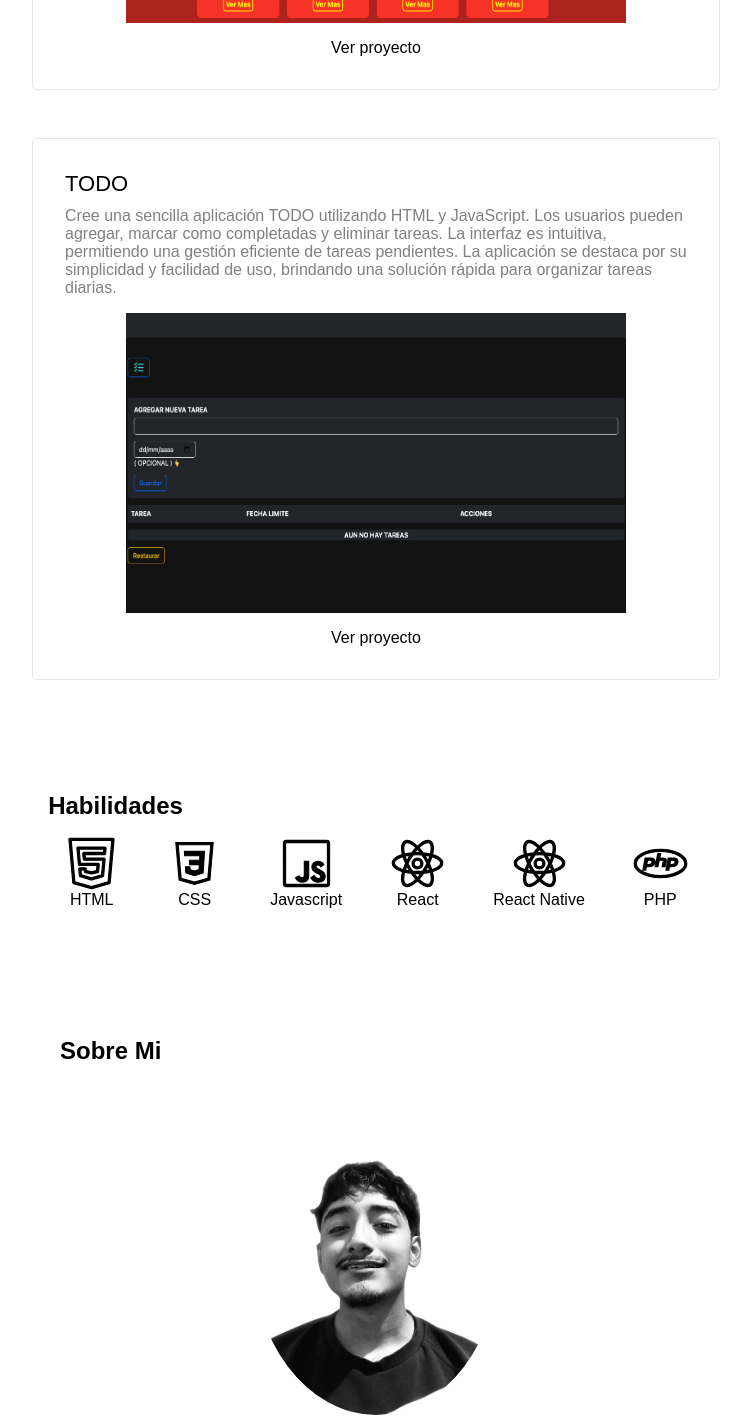
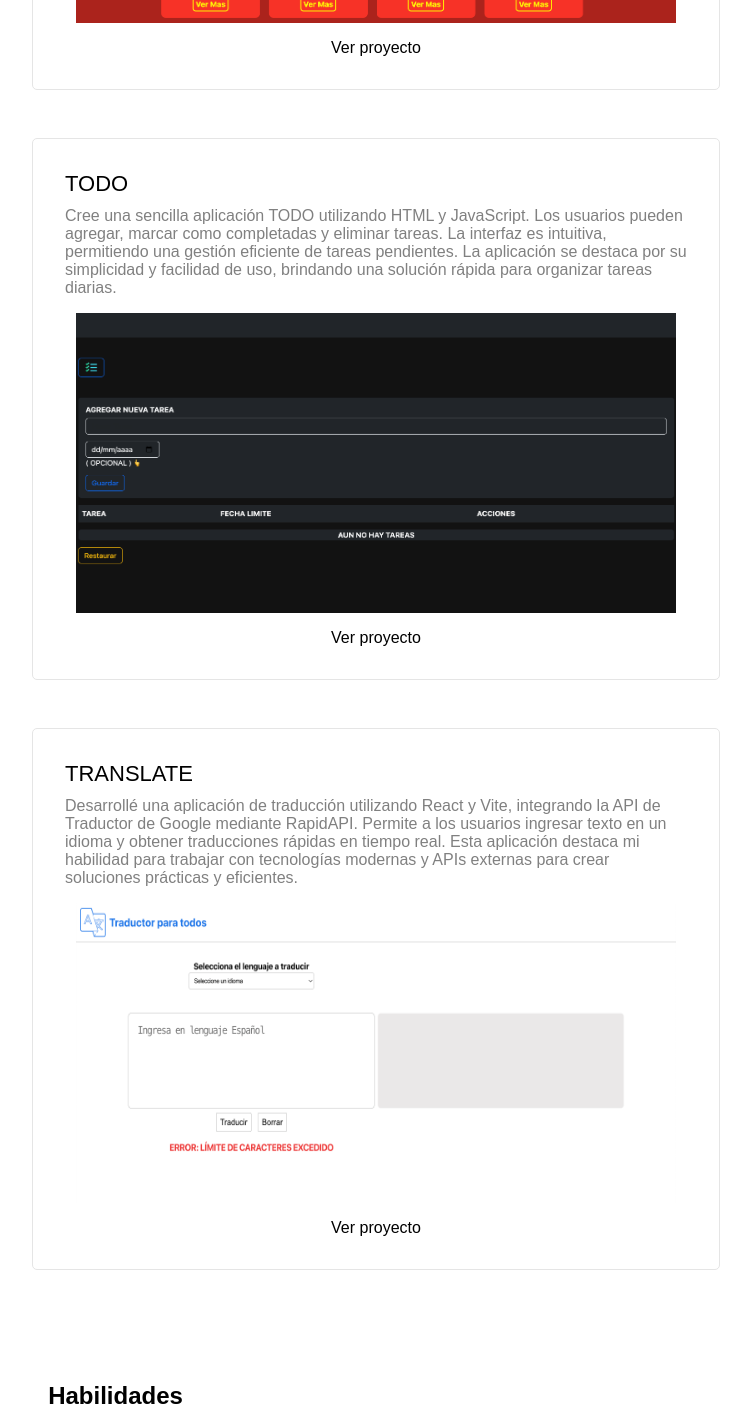
Before and after one commit to eduardo355/Portfolio, a React (Vite) app: page / in a window 1280 px wide. Shown: the part 1387-2812 px from the top of the page, without its empty margins (264-1015 px from the left). Built offline with nearby package versions, Linux system fonts and the light colour scheme.

Commit message:
Add new Project

```diff
--- a/src/components/Projects/Projects.jsx
+++ b/src/components/Projects/Projects.jsx
@@ -77,7 +77,7 @@ const Projects = () => {
                 sencilla y receptiva.
             </div>
             <div className="img" style={imageStyles}>
-                <img src="../pokeApi.png" alt="Imagen" height={300} width={500} />
+                <img src="../pokeApi.png" alt="Imagen" height={300} width={600} />
             </div>
             <div className="btn" style={buttonStyles}>
                 <a
@@ -104,11 +104,38 @@ const Projects = () => {
                     tareas diarias.
                 </div>
                 <div className="img" style={imageStyles}>
-                <img src="../TODO.png" alt="Imagen" height={300} width={500} />
+                    <img src="../TODO.png" alt="Imagen" height={300} width={600} />
                 </div>
                 <div className="btn" style={buttonStyles}>
                     <a
                     href="https://majestic-lily-339b37.netlify.app/"
+                    target="_blank"
+                    rel="noreferrer"
+                    style={linkStyles}
+                    >
+                    Ver proyecto
+                    </a>
+                </div>
+            </div>
+
+            <div className="card" style={cardStyles}>
+                <div className="tittle" style={titleStyles}>
+                    TRANSLATE
+                </div>
+                <div className="description" style={descriptionStyles}>
+                Desarrollé una aplicación de traducción utilizando React y Vite,
+                integrando la API de Traductor de Google mediante RapidAPI.
+                Permite a los usuarios ingresar texto en un idioma y obtener
+                traducciones rápidas en tiempo real. Esta aplicación destaca
+                mi habilidad para trabajar con tecnologías modernas y APIs
+                externas para crear soluciones prácticas y eficientes.
+                </div>
+                <div className="img" style={imageStyles}>
+                    <img src="../Translate.png" alt="Imagen" height={300} width={600} />
+                </div>
+                <div className="btn" style={buttonStyles}>
+                    <a
+                    href="https://translate-v1.vercel.app/"
                     target="_blank"
                     rel="noreferrer"
                     style={linkStyles}
```
Also changed, not shown: public/Translate.png (added). Lines whose indentation alone changed are shown as unchanged.
